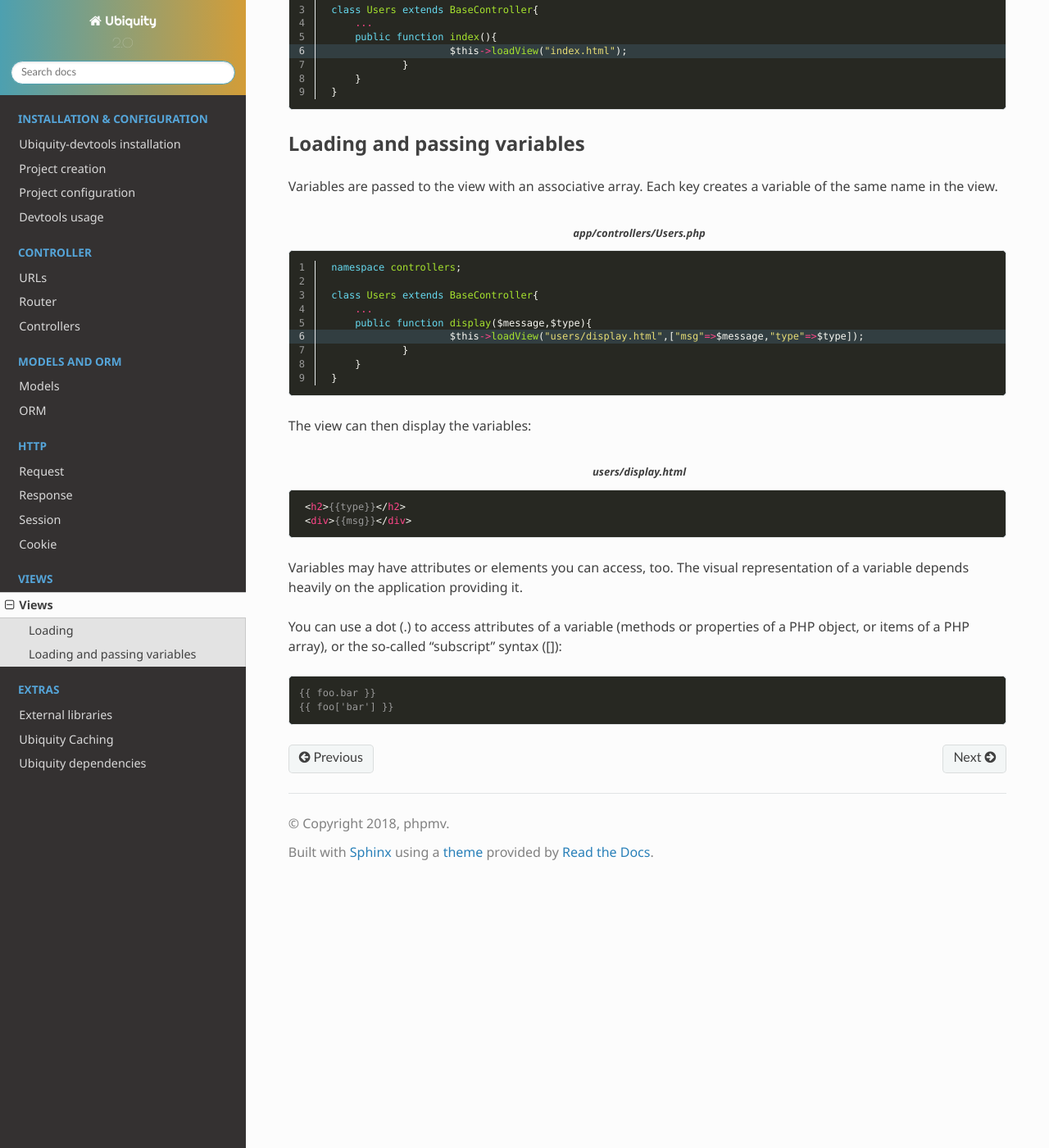
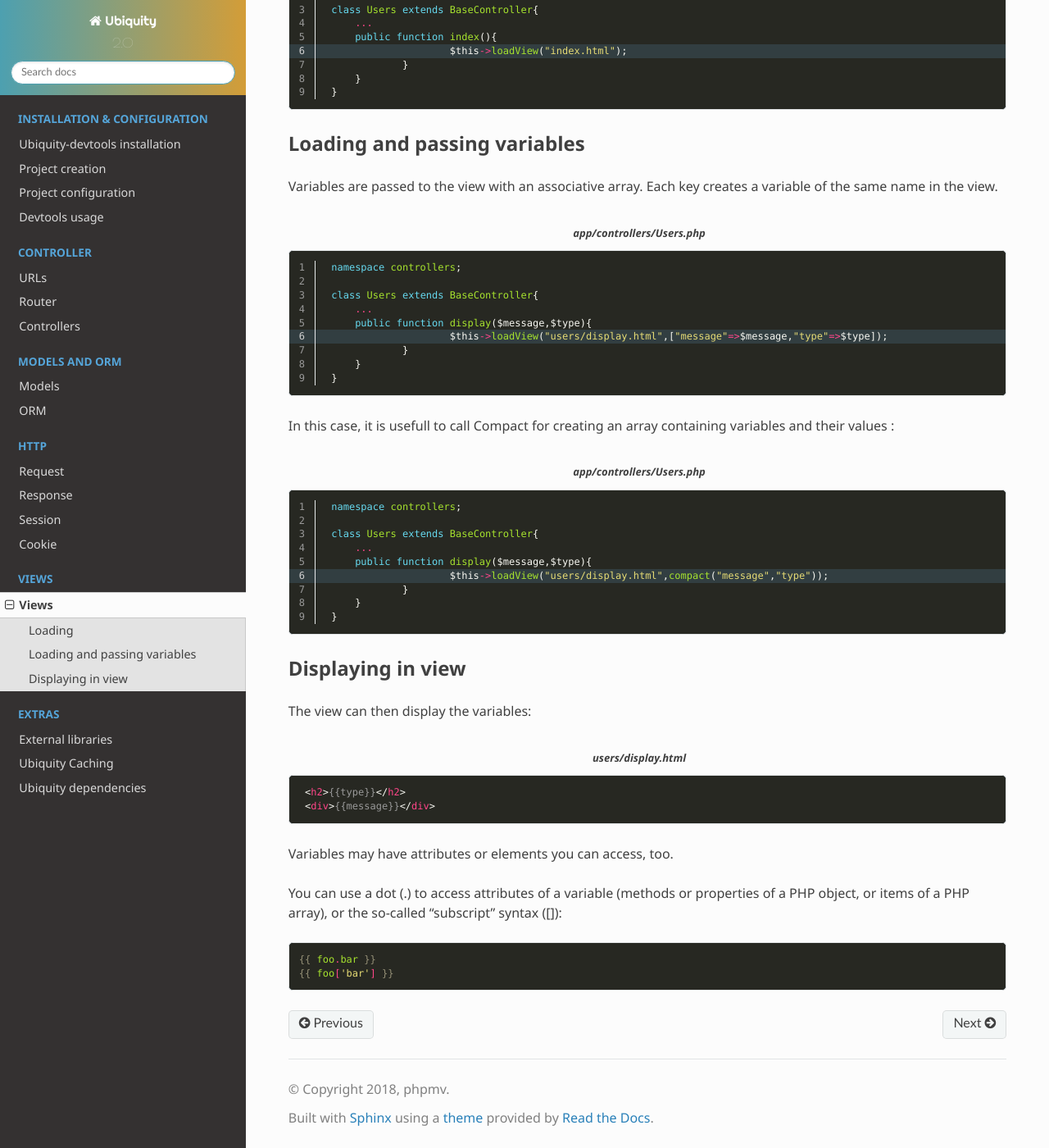
Before and after one commit to phpMv/ubiquity, a Sphinx documentation site: the page built from docs/view/index.rst, in a window 1280 px wide and 1400 px high, scrolled down 426 px. Shown: the whole window at 82% size. Built offline with Sphinx 7.4.7 and the Read the Docs theme 2.0.0, drawn with Linux system fonts in a browser that asks for light colours.

Commit message:
index view doc

```diff
--- a/docs/view/index.rst
+++ b/docs/view/index.rst
@@ -40,10 +40,30 @@ Variables are passed to the view with an associative array. Each key creates a v
     class Users extends BaseController{
     	...
     	public function display($message,$type){
-    			$this->loadView("users/display.html",["msg"=>$message,"type"=>$type]);
+    			$this->loadView("users/display.html",["message"=>$message,"type"=>$type]);
     		}
     	}
     }
+
+In this case, it is usefull to call Compact for creating an array containing variables and their values :
+
+.. code-block:: php
+   :linenos:
+   :caption: app/controllers/Users.php
+   :emphasize-lines: 6
+
+    namespace controllers;
+
+    class Users extends BaseController{
+    	...
+    	public function display($message,$type){
+    			$this->loadView("users/display.html",compact("message","type"));
+    		}
+    	}
+    }
+
+Displaying in view
+------------------
 
 The view can then display the variables:
 
@@ -51,13 +71,13 @@ The view can then display the variables:
    :caption: users/display.html
 
     <h2>{{type}}</h2>
-    <div>{{msg}}</div>
+    <div>{{message}}</div>
 
-Variables may have attributes or elements you can access, too. The visual representation of a variable depends heavily on the application providing it.
+Variables may have attributes or elements you can access, too.
 
 You can use a dot (.) to access attributes of a variable (methods or properties of a PHP object, or items of a PHP array), or the so-called "subscript" syntax ([]):
 
-.. code-block:: html
+.. code-block:: smarty
 
     {{ foo.bar }}
     {{ foo['bar'] }}
```
